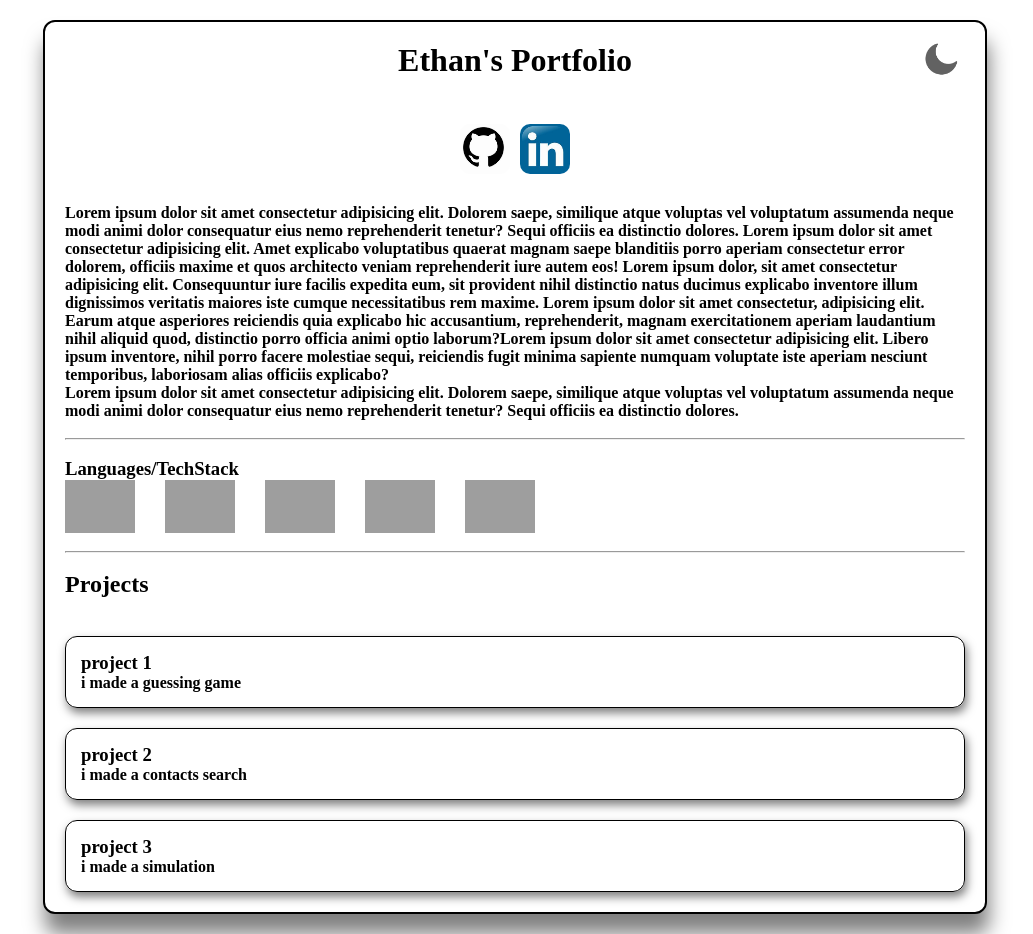
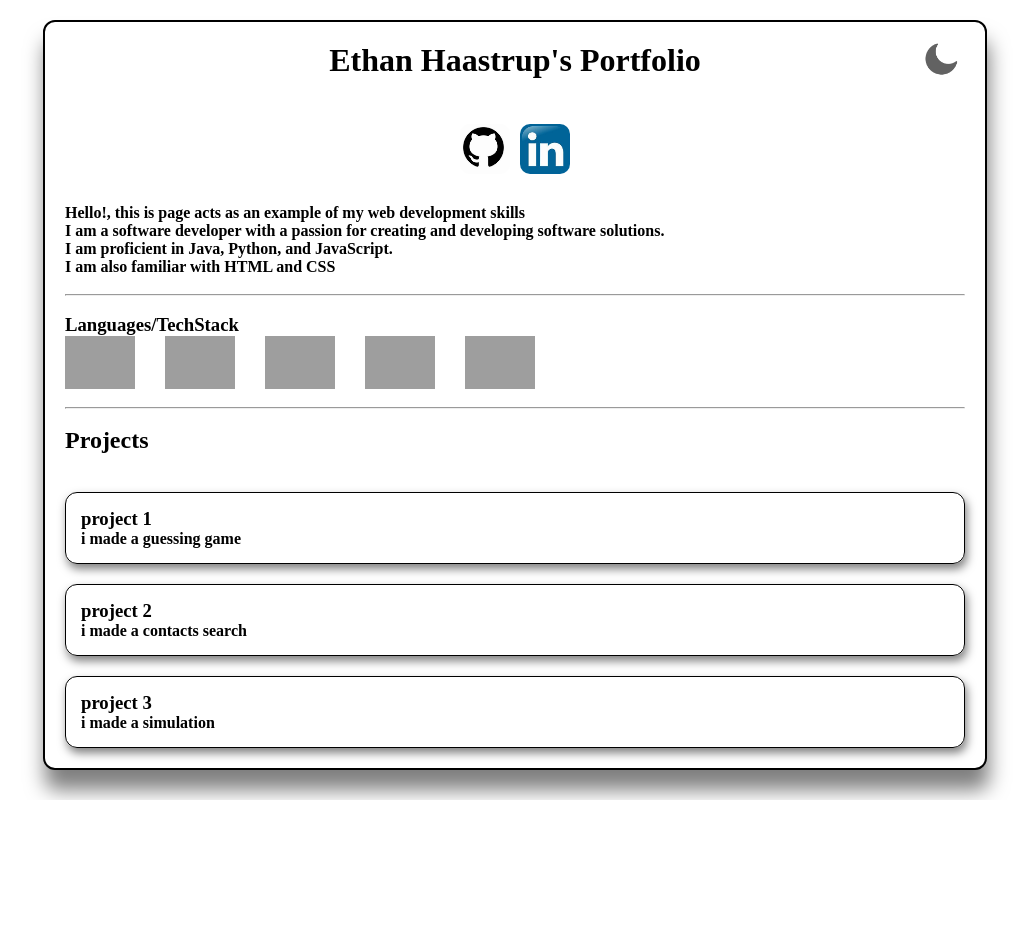
Before and after one commit to jojoestarz/MyPortfolio, a website: page index.html in a window 1280 px wide. Shown: the whole page, without its empty margins (125-1158 px from the left). After the commit the page ends 800 px from the top, so only its background shows below. Drawn offline with Linux system fonts and the light colour scheme; grey boxes are pictures that could not be loaded.

Commit message:
attempt to fix the bug

```diff
--- a/index.html
+++ b/index.html
@@ -13,7 +13,7 @@
 
     <div class ="container">
 
-        <h1>Ethan's Portfolio</h1>        <button id="toggleTheme"  > <img class="ThemeBtn" src="icons/moon.png" alt="LightMode">  </button>
+        <h1>Ethan Haastrup's Portfolio</h1>        <button id="toggleTheme"  > <img class="ThemeBtn" src="icons/moon.png" alt="LightMode">  </button>
 
 
         <header>
@@ -32,12 +32,11 @@
         <br>
         <br>
         <section class="intro">
-            <p>Lorem ipsum dolor sit amet consectetur adipisicing elit. Dolorem saepe, similique atque voluptas vel voluptatum assumenda neque modi animi dolor consequatur eius nemo reprehenderit tenetur? Sequi officiis ea distinctio dolores.
-    Lorem ipsum dolor sit amet consectetur adipisicing elit. Amet explicabo voluptatibus quaerat magnam saepe blanditiis porro aperiam consectetur error dolorem, officiis maxime et quos architecto veniam reprehenderit iure autem eos!
-       Lorem ipsum dolor, sit amet consectetur adipisicing elit. Consequuntur iure facilis expedita eum, sit provident nihil distinctio natus ducimus explicabo inventore illum dignissimos veritatis maiores iste cumque necessitatibus rem maxime.
-    Lorem ipsum dolor sit amet consectetur, adipisicing elit. Earum atque asperiores reiciendis quia explicabo hic accusantium, reprehenderit, magnam exercitationem aperiam laudantium nihil aliquid quod, distinctio porro officia animi optio laborum?Lorem ipsum dolor sit amet consectetur adipisicing elit. Libero ipsum inventore, nihil porro facere molestiae sequi, reiciendis fugit minima sapiente numquam voluptate iste aperiam nesciunt temporibus, laboriosam alias officiis explicabo?</p>
-       <p>Lorem ipsum dolor sit amet consectetur adipisicing elit. Dolorem saepe, similique atque voluptas vel voluptatum assumenda neque modi animi dolor consequatur eius nemo reprehenderit tenetur? Sequi officiis ea distinctio dolores.
-
+            <p>Hello!, this is page acts as an example of my web development skills</p>
+       <p> I am a software developer with a passion for creating and developing software solutions. </p>
+        <p> I am proficient in Java, Python, and JavaScript.
+        </p>
+        <p> I am also familiar with HTML and CSS</p>
      </section>
      <br>
      <hr>
```
